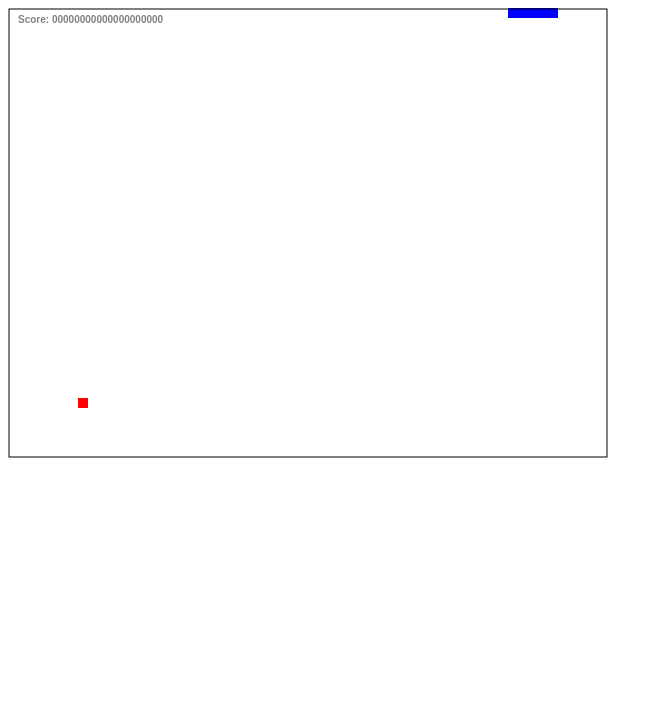
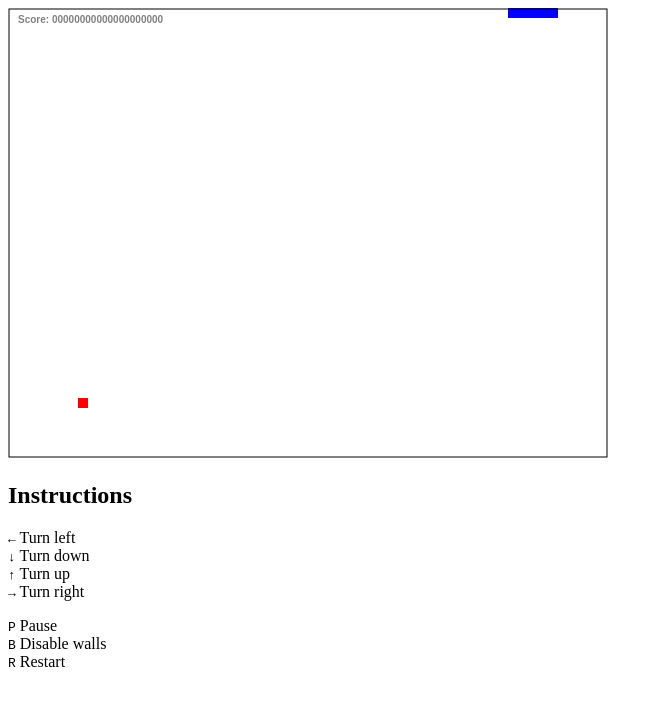
Before and after one commit to LyleLanley/Arduino-Arcade, a plain HTML site: page index.html in a window 1280 px wide. Shown: the whole page, without its empty margins (0-663 px from the left). Drawn offline with Linux system fonts and the light colour scheme.

Commit message:
index: basic instructions

```diff
--- a/index.html
+++ b/index.html
@@ -5,6 +5,22 @@
         <script src="snake.js"></script>
     </head>
     <body>
-        <canvas id="game" width="600" height="450"></canvas>
+        <section>
+            <canvas id="game" width="600" height="450"></canvas>
+        </section>
+        <section>
+            <h1>Instructions</h1>
+            <p>
+                <kbd>&larr;</kbd> Turn left <br/>
+                <kbd>&darr;</kbd> Turn down <br/>
+                <kbd>&uarr;</kbd> Turn up <br/>
+                <kbd>&rarr;</kbd> Turn right <br/>
+            </p>
+            <p>
+                <kbd>P</kbd> Pause <br/>
+                <kbd>B</kbd> Disable walls <br/>
+                <kbd>R</kbd> Restart <br/>
+            </p>
+        </section>
     </body>
 </html>
```
